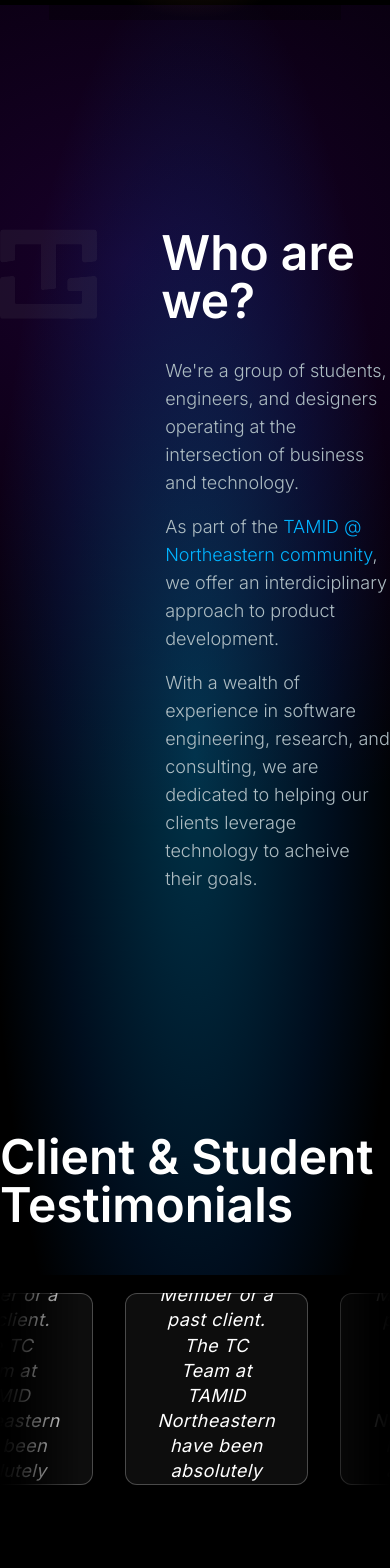
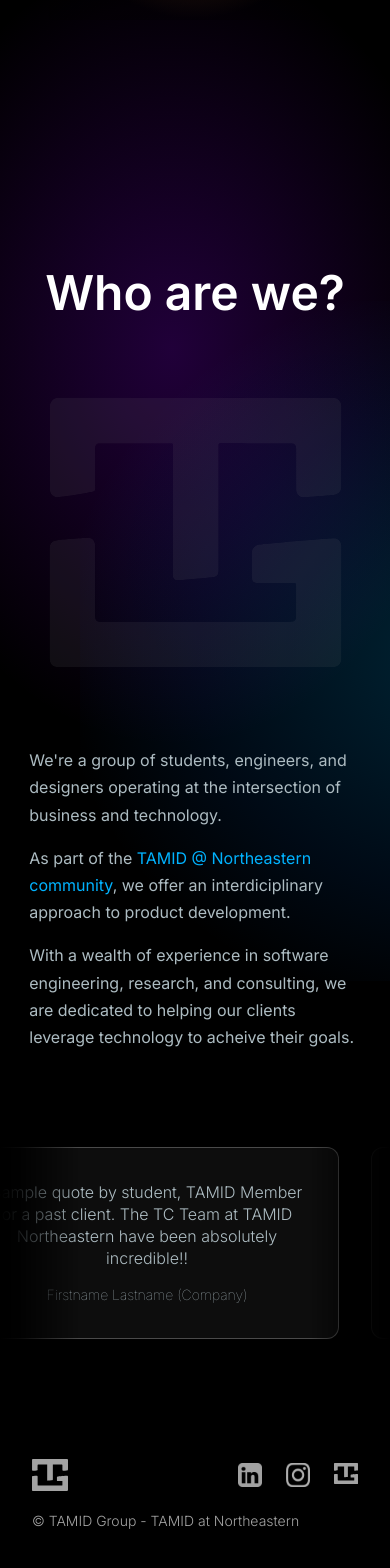
Before and after one commit to NuTamid/tamid-tech-site, a Next.js app: page / in a window 390 px wide. Shown: the part 416-1984 px from the top of the page. Built offline with nearby package versions, Linux system fonts and the light colour scheme.

Commit message:
home responsiveness (review)

```diff
--- a/src/app/layout.tsx
+++ b/src/app/layout.tsx
@@ -23,7 +23,9 @@
       <body className={`${inter.className} bg-black`}>
         <Navbar />
         <main>{children}</main>
-        <Footer />
+        <div className="absolute top-auto w-full">
+          <Footer />
+        </div>
       </body>
     </html>
   )
--- a/src/app/page.tsx
+++ b/src/app/page.tsx
@@ -29,27 +29,27 @@
 
   const testimonials = [
     {
-      quote: "“Sample quote by student, TAMID Member or a past client. The TC Team at TAMID Northeastern have been absolutely incredible!!“",
+      quote: "Sample quote by student, TAMID Member or a past client. The TC Team at TAMID Northeastern have been absolutely incredible!!",
       name: "Firstname Lastname (Company)"
     },
     {
-      quote: "“Sample quote by student, TAMID Member or a past client. The TC Team at TAMID Northeastern have been absolutely incredible!!“",
+      quote: "Sample quote by student, TAMID Member or a past client. The TC Team at TAMID Northeastern have been absolutely incredible!!",
       name: "Firstname Lastname (Company)"
     },
     {
-      quote: "“Sample quote by student, TAMID Member or a past client. The TC Team at TAMID Northeastern have been absolutely incredible!!“",
+      quote: "Sample quote by student, TAMID Member or a past client. The TC Team at TAMID Northeastern have been absolutely incredible!!",
       name: "Firstname Lastname (Company)"
     },
     {
-      quote: "“Sample quote by student, TAMID Member or a past client. The TC Team at TAMID Northeastern have been absolutely incredible!!“",
+      quote: "Sample quote by student, TAMID Member or a past client. The TC Team at TAMID Northeastern have been absolutely incredible!!",
       name: "Firstname Lastname (Company)"
     },
     {
-      quote: "“Sample quote by student, TAMID Member or a past client. The TC Team at TAMID Northeastern have been absolutely incredible!!“",
+      quote: "Sample quote by student, TAMID Member or a past client. The TC Team at TAMID Northeastern have been absolutely incredible!!",
       name: "Firstname Lastname (Company)"
     },
     {
-      quote: "“Sample quote by student, TAMID Member or a past client. The TC Team at TAMID Northeastern have been absolutely incredible!!“",
+      quote: "Sample quote by student, TAMID Member or a past client. The TC Team at TAMID Northeastern have been absolutely incredible!!",
       name: "Firstname Lastname (Company)"
     },
   ]
@@ -62,20 +62,20 @@
           <div className="z-50 absolute inset-0 bg-gradient-to-l from-transparent from-80% via-[#000000dd] via-95% to-black"></div>
         </div>
 
-        <div className="infinite-scroll w-[350%] flex items-center justify-around absolute gap-8 left-0">
-          {testimonials.map((t) => {
+        <div className="infinite-scroll flex items-center justify-around absolute gap-8 left-0">
+          {testimonials.map((t, i) => {
             return (
-              <div className="flex flex-col justify-center items-center w-[24rem] h-[12rem] py-4 px-8 bg-white bg-opacity-5 shadow-lg rounded-xl border border-opacity-25 border-white">
-                <p className="pb-4 tracking-wide text-white text-lg italic text-center leading-[1.39]">{t.quote}</p>
-                <p className="text-[#ADBCC2]">{t.name}</p>
+              <div key={i} className="flex flex-col justify-center items-center w-[24rem] h-[12rem] py-2 md:py-4 px-8 md:px-16 bg-white bg-opacity-5 shadow-lg rounded-xl border border-opacity-25 border-white">
+                <p className="text-[#ADBCC2] font-light pb-4 text-center leading-snug">{t.quote}</p>
+                <p className="font-thin text-sm text-[#ADBCC2]">{t.name}</p>
               </div>
             );
           })}
-          {testimonials.map((t) => {
+          {testimonials.map((t, i) => {
             return (
-              <div className="flex flex-col justify-center items-center w-[24rem] h-[12rem] py-4 px-8 bg-white bg-opacity-5 shadow-lg rounded-xl border border-opacity-25 border-white">
-                <p className="pb-4 tracking-wide text-white text-lg italic text-center leading-[1.39]">{t.quote}</p>
-                <p className="text-[#ADBCC2]">{t.name}</p>
+              <div key={i}  className="flex flex-col justify-center items-center w-[24rem] h-[12rem] py-2 md:py-4 px-8 md:px-16 bg-white bg-opacity-5 shadow-lg rounded-xl border border-opacity-25 border-white">
+                <p className="text-[#ADBCC2] font-light text-lg pb-4 text-center leading-snug">{t.quote}</p>
+                <p className="font-thin text-sm text-[#ADBCC2]">{t.name}</p>
               </div>
             );
           })}
@@ -94,10 +94,10 @@
   return (
     <main>
       {/* Hero section */}
-      <div>
+      <div className="">
         <div className="flex justify-center">
           <div className="z-0 top-[8.5rem] lg:-top-8 absolute opacity-[0.32] bg-gradient-radial from-orange-400 via-black via-70% to-black w-3/4 h-[300px] lg:h-[800px]" />
-          <div className="animate-slide-up relative z-20 mt-24 lg:mt-56 lg:pl-6 text-white text-center font-semibold sm:text-xl md:text-2xl lg:text-3xl pb-4 lg:pb-3">The next era of tech consulting <span className="font-semibold align-top lg:text-2xl">@</span> TAMID Northeastern</div>
+          <div className="animate-slide-up relative z-20 mt-24 lg:mt-56 lg:pl-6 text-white text-center font-semibold sm:text-xl md:text-2xl lg:text-3xl pb-4 lg:pb-3">The next era of tech <span className="font-semibold align-top lg:text-2xl">@</span> TAMID Northeastern</div>
         </div>
         <div className="animate-slide-up flex flex-col md:flex-row justify-center lg:pb-16">
           <h1 className="z-10 text-center lg:pr-5 text-[24vw] md:text-[10.5vw] font-bold leading-none tracking-tight" style={tamidGradient}>TAMID</h1>
@@ -116,20 +116,31 @@
 
       {/* Who are we? */}
       <div className="relative -z-50">
-        <div className="absolute overflow-hidden h-[1270px] w-full">
-          <div className="z-0 absolute -left-[36rem] -top-[20rem] w-[1400px] h-[1150px] bg-gradient-radial from-[#8201e5] via-transparent via-70% opacity-[0.18]" />
-          <div className="z-0 overflow-auto absolute left-1/2 transform -translate-x-1/2 w-full h-[1500px] bg-gradient-radial from-[#00aaf3] from-8% via-[#0071f366] via-50% to-75% opacity-[0.3]" />
+        <div className="absolute overflow-hidden h-[1000px] w-full">
+          {/* Mobile bg gradients */}
+          <div className="md:hidden z-0 absolute -left-[8rem] -top-[2rem] w-[600px] h-[800px] bg-gradient-radial from-[#8201e5] via-transparent via-70% opacity-[0.25]" />
+          <div className="md:hidden z-0 overflow-auto absolute left-[5rem] top-[20rem] w-[800px] h-[700px] bg-gradient-radial from-[#00aaf3] via-[#0071f366] via-50% to-75% opacity-[0.22]" />
+
+          {/* Desktop bg gradients */}
+          <div className="hidden md:flex z-0 absolute -left-[36rem] -top-[20rem] w-[1400px] h-[1150px] bg-gradient-radial from-[#8201e5] via-transparent via-70% opacity-[0.18]" />
+          <div className="hidden md:flex z-0 overflow-auto absolute left-1/2 transform -translate-x-1/2 w-full h-[1500px] bg-gradient-radial from-[#00aaf3] from-8% via-[#0071f366] via-50% to-75% opacity-[0.34]" />
         </div>
       </div>
       <div className="z-20 lg:px-48">
-        <div className="flex mt-56 mb-60">
+        <div className="flex justify-center flex-col md:flex-row w-full mt-72 md:mt-56 mb-24 md:mb-52">
           {/* <Image src={"/tamidoutline.svg"} alt="tamid" height={300} width={300} /> */}
-          <div ref={ref} className="w-[575px]">
-            {inView && (<object type="image/svg+xml" data="/tamidoutlineanimated.svg">svg-animation</object>)}
+          <h2 className="md:hidden text-center text-white text-5xl font-semibold mb-20">Who are we?</h2>
+          <div ref={ref} className="flex justify-center w-full md:w-[350px] h-[270px] md:h-fit relative mb-20 md:mb-0">
+            {inView && (
+              <object className="flex w-3/4 md:w-full" type="image/svg+xml" data="/tamidoutlineanimated.svg">
+                svg-animation
+              </object>
+            )}
           </div>
-          <div className="z-50 ml-16">
-            <h2 className="text-white text-5xl font-semibold mb-8">Who are we?</h2>
-            <div className="pl-1 text-[#ADBCC2] font-light text-lg flex flex-col gap-4">
+          <div className="z-50 md:ml-24 md:w-[70%]">
+            <h2 className="hidden md:flex text-white text-5xl font-semibold mb-10">Who are we?</h2>
+            <div className="flex justify-center md:justify-normal">
+              <div className="md:pl-1 text-[#ADBCC2] w-[85%] md:w-full flex flex-col gap-4 leading-[1.7]">
                 <p>
                   We're a group of students, engineers, and designers operating at the intersection of business and technology.
                 </p>
@@ -146,10 +157,11 @@
               </div>
             </div>
           </div>
+        </div>
 
-        <h2 className="text-white text-5xl font-semibold mb-16">Client & Student Testimonials</h2>
+        {/* <h2 className="text-white text-5xl font-semibold mb-8">Client & Student Testimonials</h2> */}
       </div>
-      <div className="mb-40">
+      <div className="mb-24">
         <InfiniteSlider />
       </div>
     </main>
--- a/src/components/Footer.tsx
+++ b/src/components/Footer.tsx
@@ -5,16 +5,45 @@
 const Footer = () => {
   return (
     <>
-      <div className="flex items-center relative bottom-0 w-full z-50 mx-auto bg-black py-6 px-8 lg:px-48">
+      <div className="gap-5 md:gap-0 flex flex-col md:flex-row md:items-center bottom-0 w-full z-50 mx-auto bg-black py-6 px-8 lg:px-48">
+        <div className="flex md:hidden justify-between items-center">
           <Image
             src="/footlogo.svg"
             alt="TAMID logo"
             width={36}
             height={36}
           />
-        <div className="flex items-center justify-between w-full">
-          <p className="ml-6 text-[#A3A3A3] font-light text-sm">© TAMID Group - TAMID at Northeastern. All Right Reserved.</p>
           <div className="flex gap-6">
+            <Link href="https://www.linkedin.com/company/tamid-at-northeastern" target="_blank">
+              <Image
+                src="/linkedin.svg"
+                alt="linkedin"
+                width={24}
+                height={24}
+              />
+            </Link>
+            <Link href="https://www.instagram.com/tamidatnu/" target="_blank">
+              <Image
+                src="/insta.svg"
+                alt="insta"
+                width={24}
+                height={24}
+              />
+            </Link>
+            <Link href="https://nutamid.org/" target="_blank">
+              <Image
+                src="/tamidsocial.svg"
+                alt="tamid site icon"
+                width={24}
+                height={24}
+              />
+            </Link>
+          </div>
+        </div>
+        <div className="gap-5 md:gap-0 flex flex-col md:flex-row md:items-center justify-between w-full">
+          <p className="hidden md:flex ml-6 text-[#A3A3A3] font-light text-sm">© TAMID Group - TAMID at Northeastern. All Right Reserved.</p>
+          <p className="md:hidden text-[#A3A3A3] font-light text-sm">© TAMID Group - TAMID at Northeastern</p>
+          <div className="hidden md:flex gap-6">
             <Link href="https://www.linkedin.com/company/tamid-at-northeastern" target="_blank">
               <Image
                 src="/linkedin.svg"
--- a/src/styles/Animations.css
+++ b/src/styles/Animations.css
@@ -62,6 +62,6 @@
 }
 
 .infinite-scroll {
-  animation: scroll 25s linear infinite;
+  animation: scroll 50s linear infinite;
   will-change: transform;
 }
```
Lines whose indentation alone changed are shown as unchanged.
